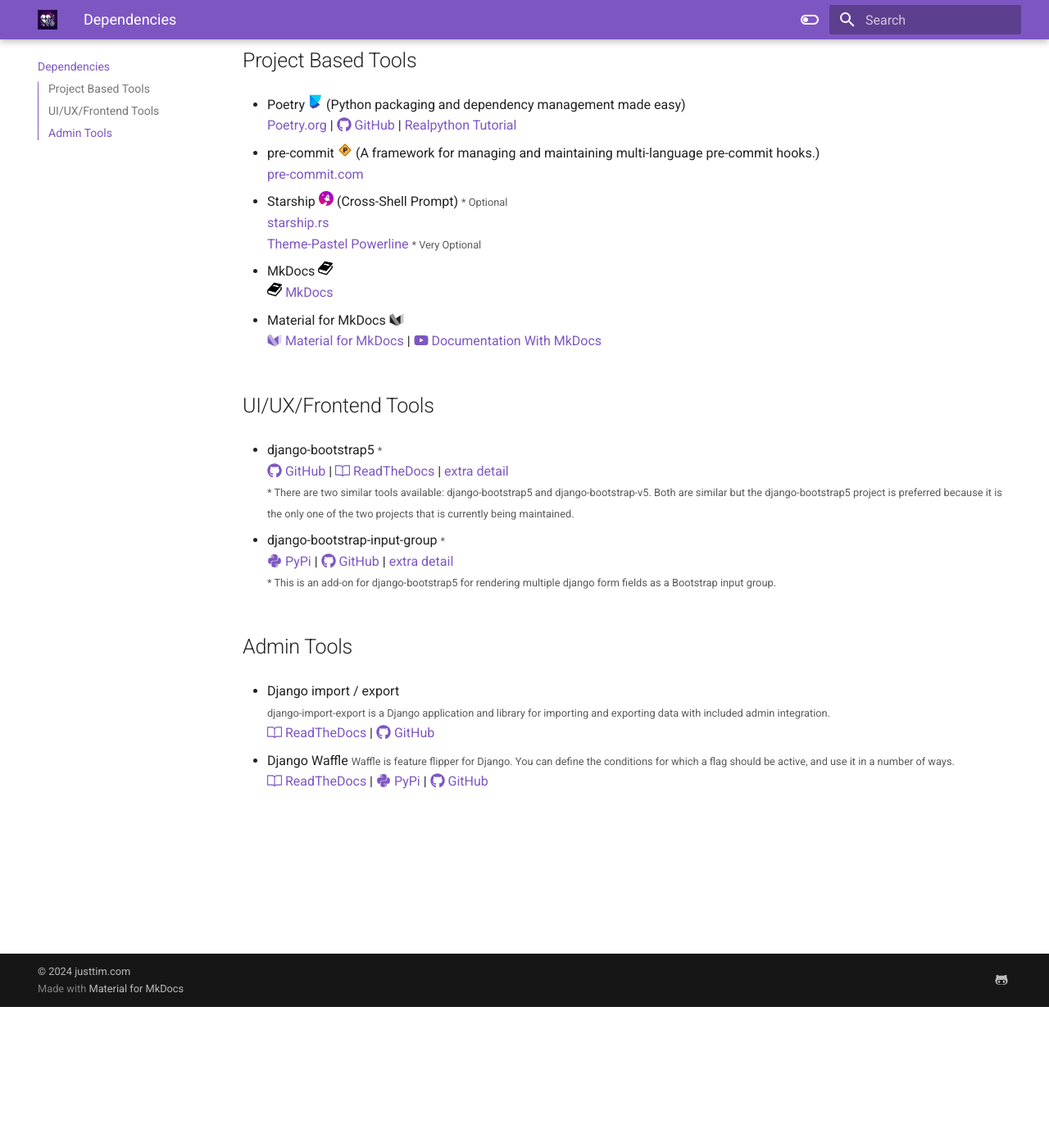
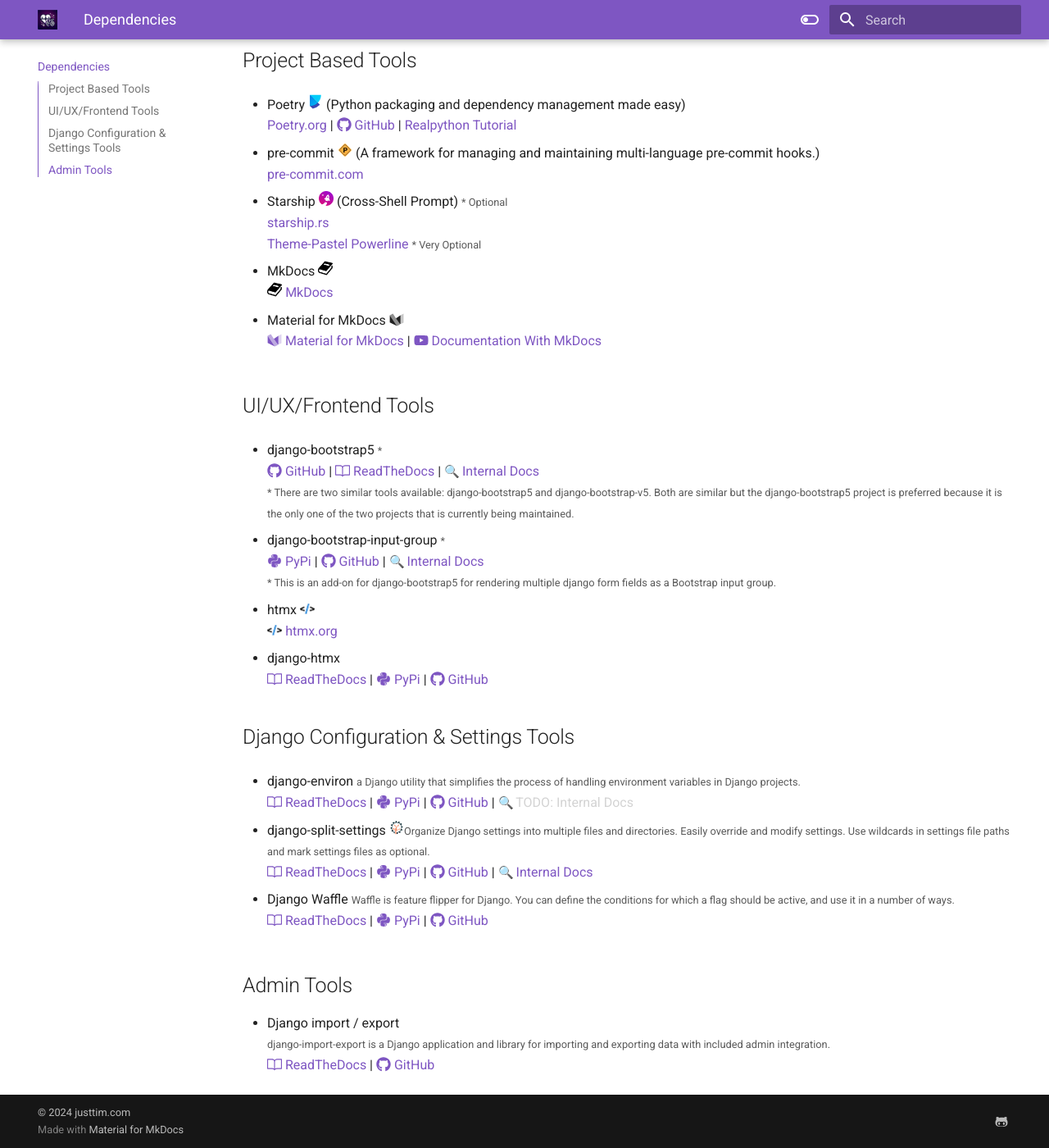
Before and after one commit to timpandrews/beats_docs, an MkDocs documentation site: the page built from docs/dependencies.md, in a window 1280 px wide and 1400 px high, scrolled down 172 px. Shown: the whole window at 82% size. Built offline with MkDocs 1.6.1 and Material for MkDocs 9.7.7, drawn with Linux system fonts in a browser that asks for light colours; emoji names are drawn with the system emoji font.

Commit message:
work on dependencies, tools_resources.  add images & styling changes.  Update organization of documents

```diff
--- a/docs/dependencies.md
+++ b/docs/dependencies.md
@@ -26,13 +26,45 @@
 - django-bootstrap5 <small>\*</small>
 <a href="https://github.com/zostera/django-bootstrap5" target="_blank">:fontawesome-brands-github: GitHub</a> |
 <a href="https://django-bootstrap5.readthedocs.io/en/stable/" target="_blank">:octicons-book-24: ReadTheDocs</a> |
-[extra detail](details/forms_w_django-bootstrap5.md)
+[:mag:  Internal Docs](extras/forms-w-django-bootstrap5.md)
 <small>\* There are two similar tools available: django-bootstrap5 and django-bootstrap-v5.  Both are similar but the django-bootstrap5 project is preferred because it is the only one of the two projects that is currently being maintained.</small>
 
 - django-bootstrap-input-group <small>\*</small>
 <a href="https://pypi.org/project/django-bootstrap-input-group/" target="_blank">:fontawesome-brands-python: PyPi</a> |
-<a href="https://github.com/Actionb/django-bootstrap-input-group" target="_blank">:fontawesome-brands-github: GitHub</a> | [extra detail](details/forms_w_django-bootstrap-input-group.md)
+<a href="https://github.com/Actionb/django-bootstrap-input-group" target="_blank">:fontawesome-brands-github: GitHub</a> |
+[:mag:  Internal Docs](extras/forms-w-django-bootstrap-input-group.md)
 <small>\* This is an add-on for django-bootstrap5 for rendering multiple django form fields as a Bootstrap input group.</small>
+
+- htmx ![htmx](assets/icons/htmx_icon.png){: width="2%"}
+<a href="https://htmx.org/" target="_blank">
+    ![htmx](assets/icons/htmx_icon.png){: width="2%"} htmx.org
+</a>
+- django-htmx
+<a href="https://django-htmx.readthedocs.io/en/latest/index.html" target="_blank">:octicons-book-24: ReadTheDocs</a> |
+<a href="https://pypi.org/project/django-htmx/" target="_blank">:fontawesome-brands-python: PyPi</a> |
+<a href="https://github.com/adamchainz/django-htmx" target="_blank">:fontawesome-brands-github: GitHub</a>
+
+
+## Django Configuration & Settings Tools
+
+- django-environ <small>a Django utility that simplifies the process of handling environment variables in Django projects.</small>
+<a href="https://django-environ.readthedocs.io/en/latest/" target="_blank">:octicons-book-24: ReadTheDocs</a> |
+<a href="https://pypi.org/project/django-environ/" target="_blank">:fontawesome-brands-python: PyPi</a> |
+<a href="https://github.com/joke2k/django-environ" target="_blank">:fontawesome-brands-github: GitHub</a> |
+<a href="extras/django-environ.md" style="color: lightgray; pointer-events: none; text-decoration: none;">:mag: TODO: Internal Docs</a>
+
+- django-split-settings ![django-split-settings](assets/icons/django-split-settings-icon.png){: width="2%"}<small>Organize Django settings into multiple files and directories. Easily override and modify settings. Use wildcards in settings file paths and mark settings files as optional.</small>
+<a href="https://django-split-settings.readthedocs.io/en/latest/index.html" target="_blank">:octicons-book-24: ReadTheDocs</a> |
+<a href="https://pypi.org/project/django-split-settings/" target="_blank">:fontawesome-brands-python: PyPi</a> |
+<a href="https://github.com/wemake-services/django-split-settings" target="_blank">:fontawesome-brands-github: GitHub</a> |
+[:mag: Internal Docs](extras/django-split-settings.md)
+
+- Django Waffle
+<small>Waffle is feature flipper for Django. You can define the conditions for which a flag should be active, and use it in a number of ways.</small>
+<a href="https://waffle.readthedocs.io/en/stable/" target="_blank">:octicons-book-24: ReadTheDocs</a> |
+<a href="https://pypi.org/project/django-waffle/" target="_blank">:fontawesome-brands-python: PyPi</a> |
+<a href="https://github.com/django-waffle/django-waffle" target="_blank">:fontawesome-brands-github: GitHub</a>
+
 
 ## Admin Tools
 
@@ -40,9 +72,3 @@
 <small>django-import-export is a Django application and library for importing and exporting data with included admin integration.</small>
 <a href="https://django-import-export.readthedocs.io/en/stable/" target="_blank">:octicons-book-24: ReadTheDocs</a> |
 <a href="https://github.com/django-import-export/django-import-export/" target="_blank">:fontawesome-brands-github: GitHub</a>
-
-- Django Waffle
-<small>Waffle is feature flipper for Django. You can define the conditions for which a flag should be active, and use it in a number of ways.</small>
-<a href="https://waffle.readthedocs.io/en/stable/" target="_blank">:octicons-book-24: ReadTheDocs</a> |
-<a href="https://pypi.org/project/django-waffle/" target="_blank">:fontawesome-brands-python: PyPi</a> |
-<a href="https://github.com/django-waffle/django-waffle" target="_blank">:fontawesome-brands-github: GitHub</a>
--- a/mkdocs.yml
+++ b/mkdocs.yml
@@ -6,8 +6,11 @@
   - Dependencies: "dependencies.md"
   - Beats Tools: "beats_tools.md"
   - Extras:
-    - Forms using django-boostrap5: "extras/forms_w_django-bootstrap5.md"
-    - Forms using django-bootstrap-input-groups: "extras/forms_w_django-bootstrap-input-group.md"
+    - Project Extras: "extras/_extras.md"
+    - django-split-settings: "extras/django-split-settings.md"
+    - Forms using django-boostrap5: "extras/forms-w-django-bootstrap5.md"
+    - Forms using django-bootstrap-input-groups: "extras/forms-w-django-bootstrap-input-group.md"
+    - mkdocs_install_locally: "extras/mkdocs_install_locally.md"
   - Examples: "examples.md"
   - Checklist: "checklist.md"
 theme:
```
Also changed, not shown: docs/beats_tools.md (+23 -12 lines), docs/extras/_extras.md (added, +1 -0 lines), docs/extras/django-split-settings.md (added, +58 -0 lines), docs/extras/mkdocs_install_locally.md (added, +30 -0 lines), docs/index.md (+5 -31 lines), docs/tools_resources.md (+13 -0 lines), docs/assets/icons/coverage.png (added), docs/assets/icons/django-split-settings-icon.png (added), docs/assets/icons/django-split-settings.png (added), docs/assets/icons/editorconfig.png (added), docs/assets/icons/htmx.png (added), docs/assets/icons/htmx_icon.png (added), docs/assets/icons/linter.png (added), docs/coverage.png (added), 2 more files.
